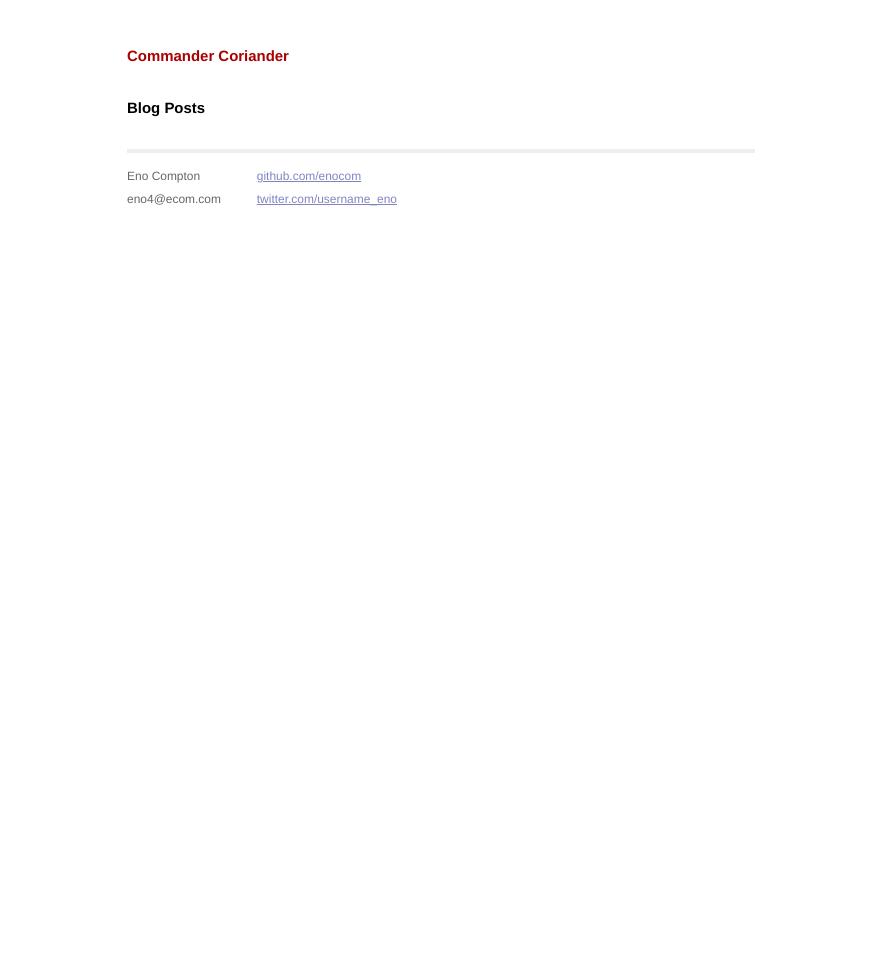
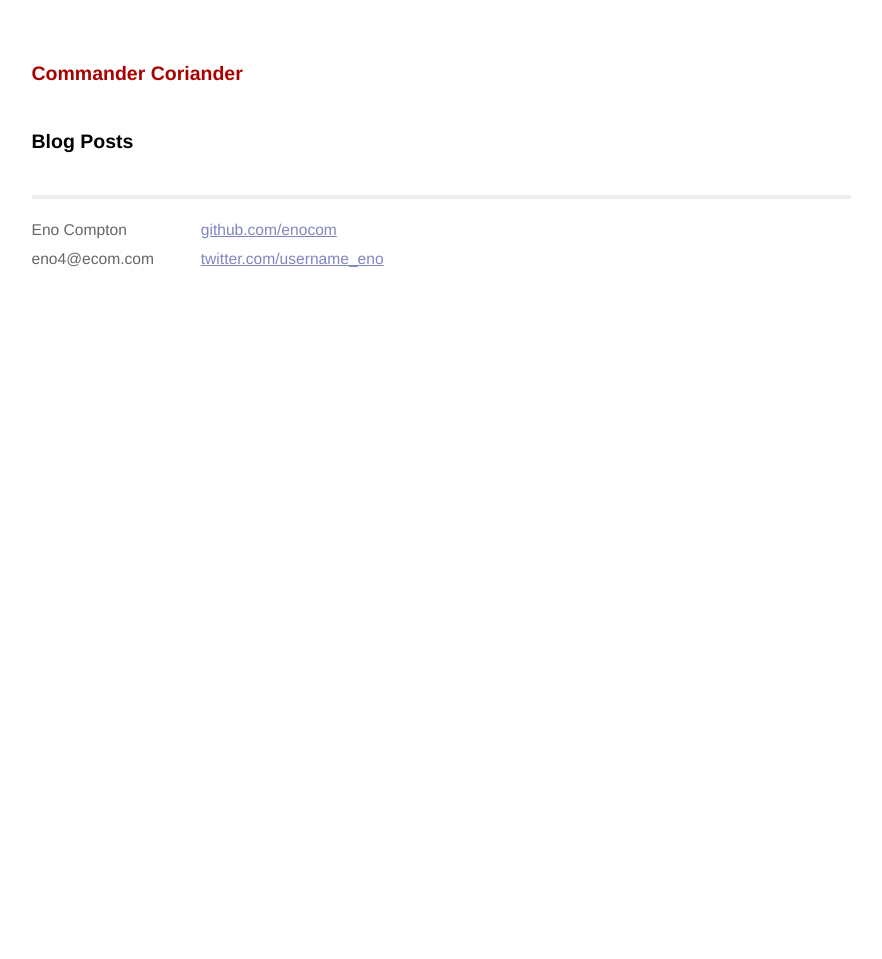
Before and after one commit to fcgvisa/enocom.github.io, a Jekyll site: the page built from index.html, in a window 1280 px wide. Shown: the whole page, without its empty margins (199-1081 px from the left). Built offline with Jekyll 4.4.1, drawn with Linux system fonts in a browser that asks for light colours; Markdown is read by kramdown in place of the engine named in the settings.

Commit message:
Increase base font size

```diff
--- a/css/main.css
+++ b/css/main.css
@@ -56,7 +56,7 @@ a:visited { color: #a0a; }
 /*****************************************************************************/
 
 .site {
-  font-size: 115%;
+  font-size: 150%;
   text-align: justify;
   width: 42em;
   margin: 3em auto 2em;
```
